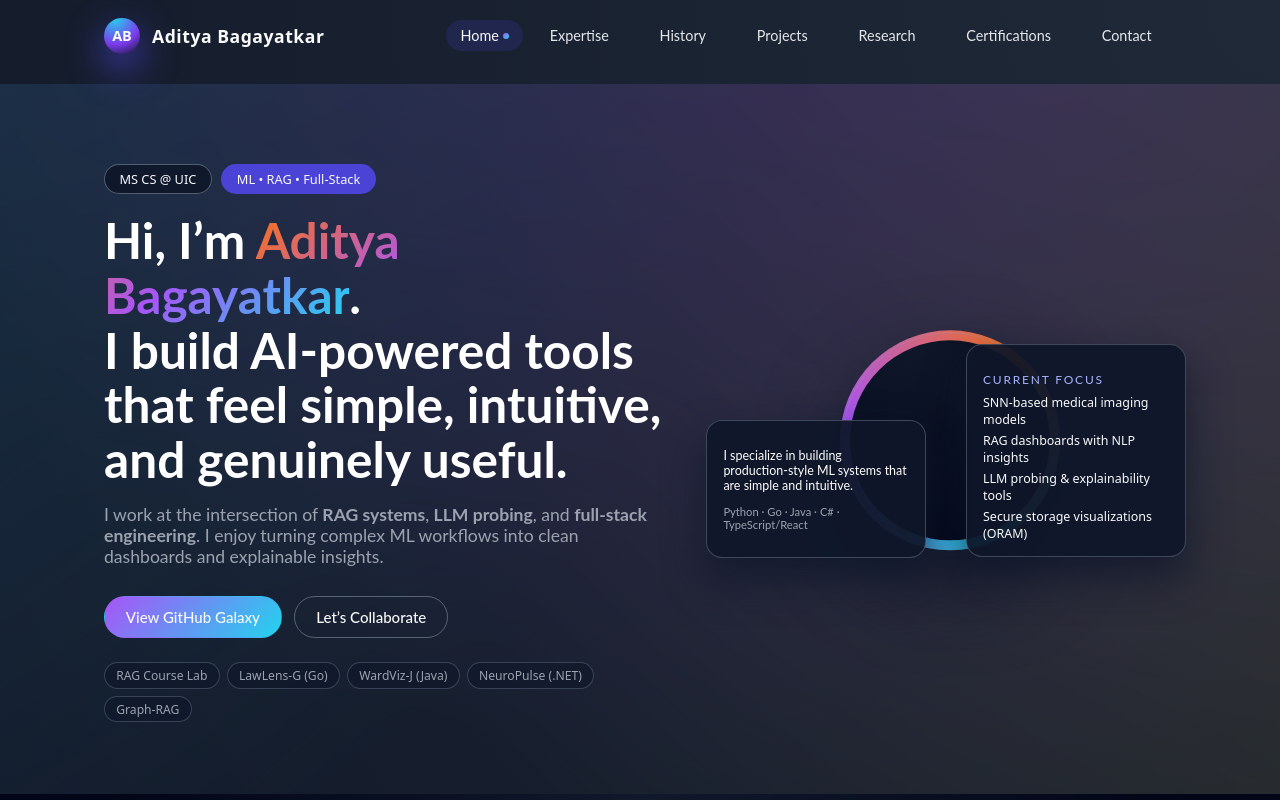
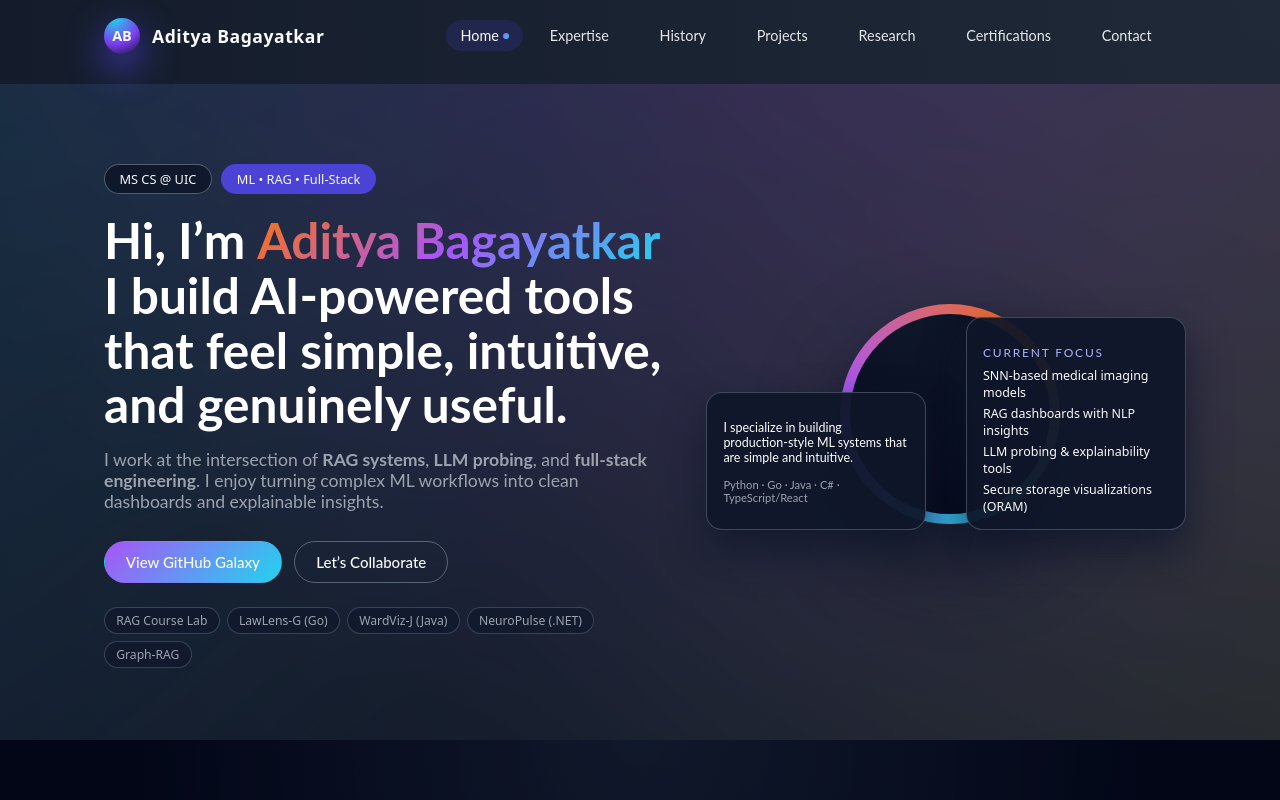
Before and after one commit to AdityaB09/Aditya-Portfolio, a React (Create React App) app: page / in a window 1280 px wide. Shown: the top 800 px of the page. Built offline with nearby package versions, Linux system fonts and the light colour scheme.

Commit message:
Updated Header section

```diff
--- a/src/assets/styles/Header.scss
+++ b/src/assets/styles/Header.scss
@@ -207,3 +207,11 @@
     left: 2%;
   }
 }
+
+.hero__name {
+  white-space: nowrap;
+  display: inline-block;
+  background: linear-gradient(90deg, #ff6b6b, #ff9f43, #4bcffa, #575fcf);
+  -webkit-background-clip: text;
+  color: transparent;
+}
--- a/src/components/Header.tsx
+++ b/src/components/Header.tsx
@@ -19,7 +19,7 @@ const Header: React.FC = () => {
 
           {/* TITLE */}
           <h1 className="hero__title">
-            Hi, I’m <span>Aditya Bagayatkar</span>.
+           Hi, I’m  <span className="hero__name">Aditya Bagayatkar </span>
             <br />
             I build AI-powered tools that feel simple, intuitive, and genuinely useful.
           </h1>
```
